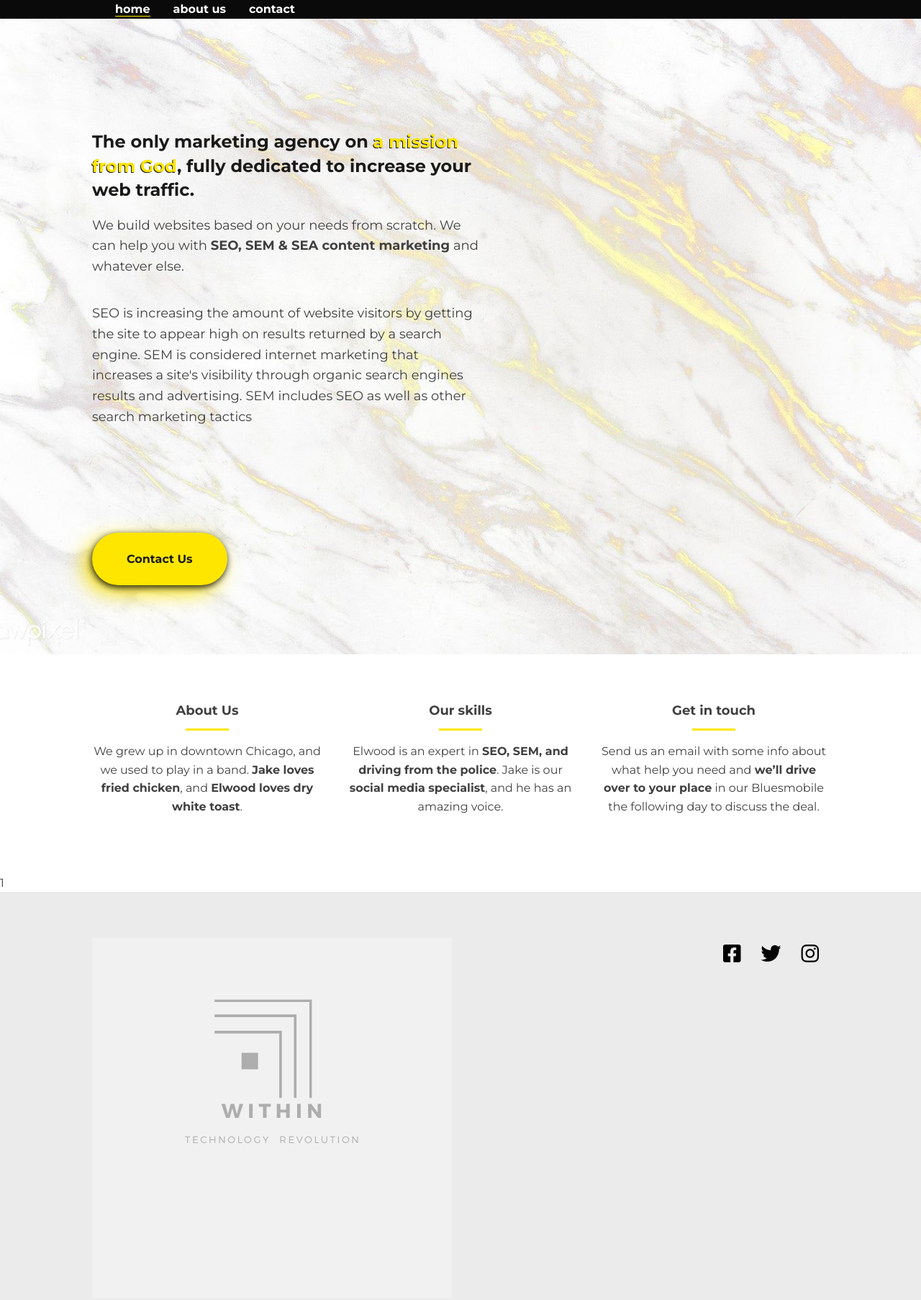
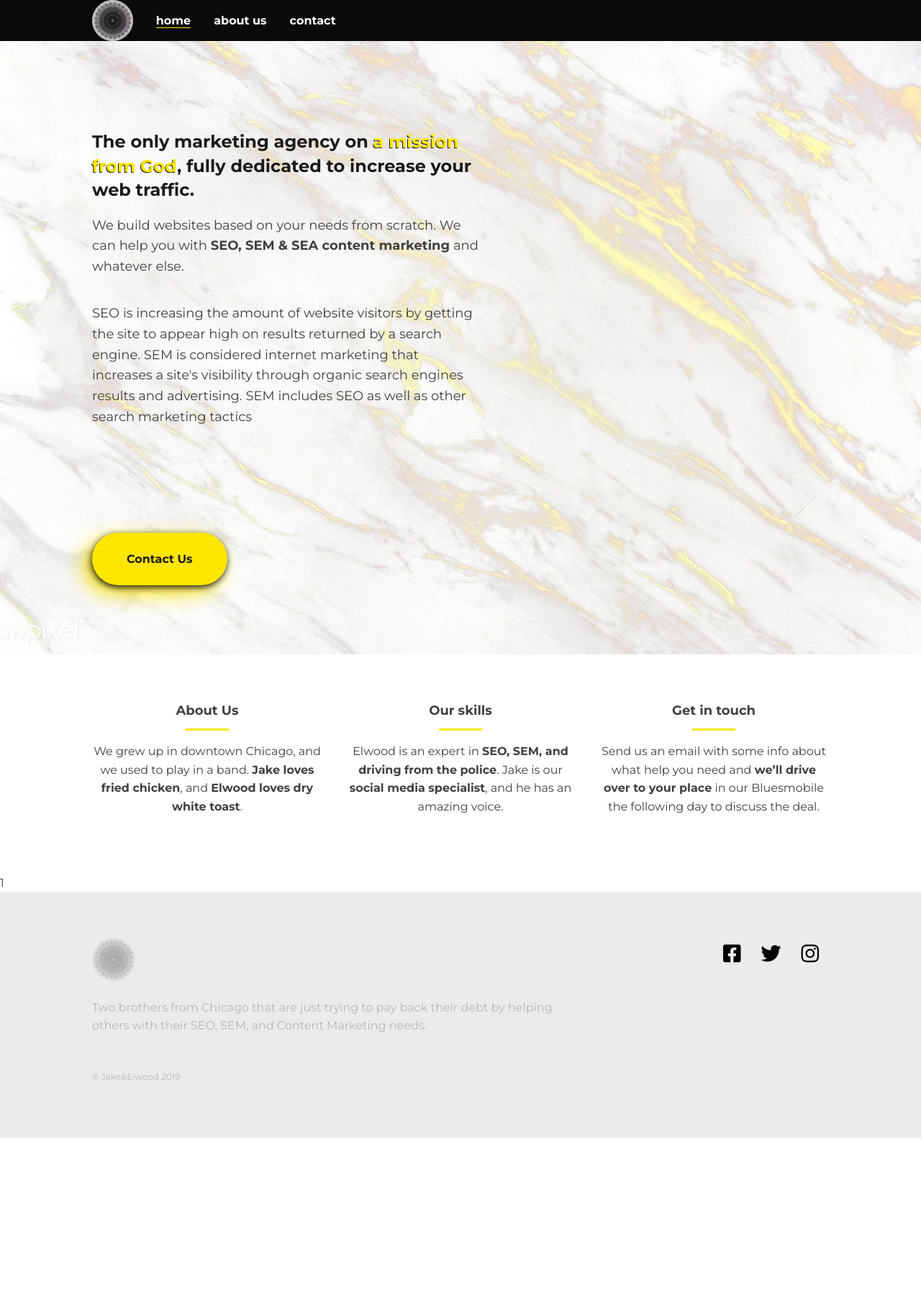
Before and after one commit to Amypate85/Business-Site, a plain HTML site: page index.html in a window 1280 px wide. Shown: the top 1806 px of the page at 72% size. After the commit the page ends 1581 px from the top, so only its background shows below. Drawn offline with Linux system fonts and the light colour scheme; files that its build step writes are made by us from their sources; files whose address does not match are found by name; a web font is replaced by a local one.

Commit message:
Update index.html

```diff
--- a/index.html
+++ b/index.html
@@ -11,8 +11,8 @@
         <!-- https://cdnjs.com/libraries/font-awesome -->
         <link href="https://cdnjs.cloudflare.com/ajax/libs/font-awesome/5.9.0/css/all.css" rel="stylesheet">
 
-        <!-- link to my CSS -->
-        <link href="css/styles.css" rel="stylesheet">
+        <!-- link to  CSS -->
+        <link href="styles.css" rel="stylesheet">
 
 
         <link href="https://fonts.googleapis.com/css?family=Khula:300&display=swap" rel="stylesheet">
@@ -21,7 +21,7 @@
         <header class="header header-home main-grid">
             <div class="header-content">
                 <a class="logo-link" href="index.html">
-                    <img class="logo" src="img/photo.png" alt="" class="logo">
+                    <img class="logo" src="photo.png" alt="" class="logo">
                 </a>
                 <button aria-label="Open navigation" class="open-nav">&#9776;</button>
 
@@ -67,7 +67,7 @@
 
         <footer class="footer main-grid">
             <div class="footer-main">
-                <img src="logo.png" alt="" class="footer-logo">
+                <img src="photo.png" alt="" class="footer-logo">
                 <p class="footer-text">Two brothers from Chicago that are just trying to pay back their debt by helping others with their SEO, SEM, and Content Marketing needs.</p>
                 <p class="footer-fineprint">© Jake&Elwood 2019</p>
             </div>
```
